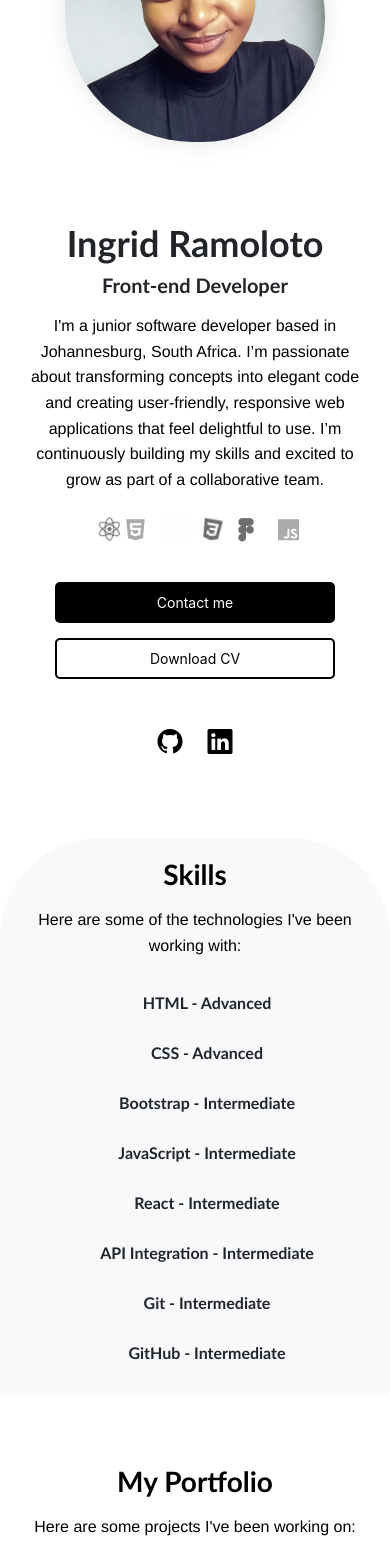
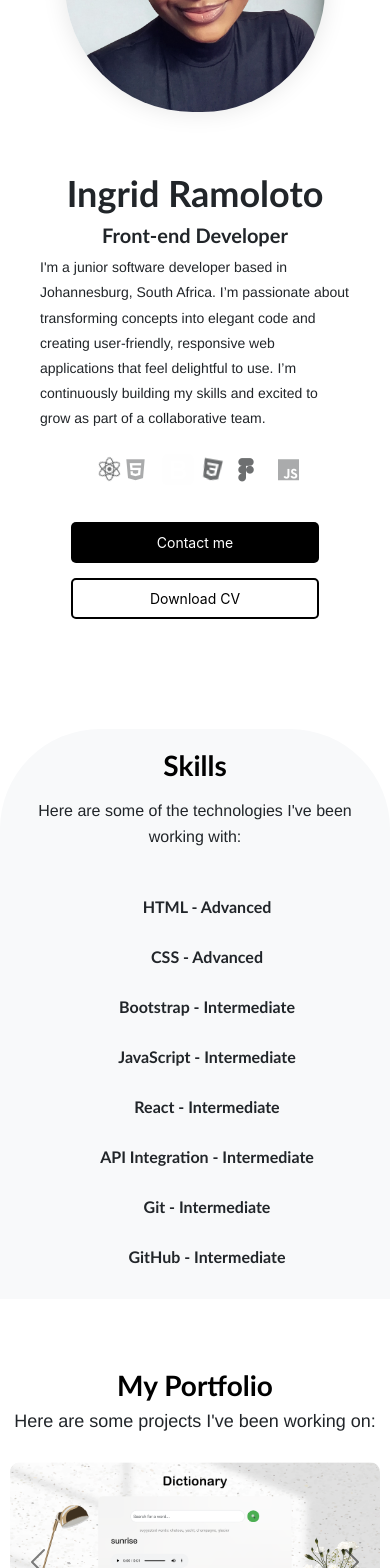
Before and after one commit to KayRams/ingrid-ramoloto-portfolio, a React (Create React App) app in the folder my-app/: page / in a window 390 px wide. Shown: the part 260-1828 px from the top of the page. Built offline with nearby package versions, Linux system fonts and the light colour scheme; some icons are missing.

Commit message:
some fixes

```diff
--- a/my-app/src/About.css
+++ b/my-app/src/About.css
@@ -19,6 +19,7 @@ p {
   font-size: 16.5px;
   font-family: Helvetica, sans-serif;
   line-height: 2;
+  text-align: left !important;
 }
 
 .social-icons {
@@ -105,8 +106,7 @@ p {
 
 @media (max-width: 576px) {
   .info {
-    margin-top: 60px !important;
-    padding: 20px;
+    margin-top: 20px !important;
   }
 
   h1 {
@@ -174,8 +174,19 @@ p {
   }
 
   .home__img {
-    margin-top: 30px !important;
+    margin-top: 0px !important;
     width: 260px !important;
     height: 260px !important;
   }
 }
+
+@media (max-width: 820px) {
+  p {
+    text-align: left !important;
+  }
+
+  .social-icons {
+    margin-top: 10px !important;
+    display: none;
+  }
+}
--- a/my-app/src/Portfolio.css
+++ b/my-app/src/Portfolio.css
@@ -6,8 +6,13 @@ h2 {
   color: black;
   text-align: center;
 }
+h5 {
+  font-family: Helvetica, sans-serif;
+  text-align: center;
+  font-size: 18px;
+}
 
-p {
+h6 {
   color: black;
   font-size: 16px;
   font-family: Helvetica, sans-serif;
--- a/my-app/src/Portfolio.js
+++ b/my-app/src/Portfolio.js
@@ -13,7 +13,7 @@ export default function Portfolio() {
     <section id="My Portfolio" className="portfolio-section">
       <div className="portfolio">
         <h2>My Portfolio</h2>
-        <p>Here are some projects I've been working on:</p>
+        <h5>Here are some projects I've been working on:</h5>
         <div
           id="carouselExampleDarkAutoplaying"
           class="carousel carousel-dark slide"
@@ -33,7 +33,7 @@ export default function Portfolio() {
                 />
               </a>
               <div class="carousel-caption d-none d-md-block">
-                <p>Built with React</p>
+                <h6>Built with React</h6>
                 <button className="btn btn-dark">
                   <a
                     href="https://reactdictionaryappjc.netlify.app/"
@@ -58,7 +58,7 @@ export default function Portfolio() {
                 />
               </a>
               <div class="carousel-caption d-none d-md-block">
-                <p>Built with React</p>
+                <h6>Built with React</h6>
                 <button className="btn btn-dark">
                   <a
                     href="https://react-weather-app19.netlify.app/"
@@ -83,7 +83,7 @@ export default function Portfolio() {
                 />
               </a>
               <div class="carousel-caption d-none d-md-block">
-                <p>Built with Html, Css and Javascript</p>
+                <h6>Built with Html, Css and Javascript</h6>
                 <button className="btn btn-dark">
                   <a
                     href="https://recipe-generator-ai-0903.netlify.app/"
@@ -108,7 +108,7 @@ export default function Portfolio() {
                 />
               </a>
               <div class="carousel-caption d-none d-md-block">
-                <p>Built with Html, Css and Vanilla Javascript</p>
+                <h6>Built with Html, Css and Vanilla Javascript</h6>
                 <button className="btn btn-dark">
                   <a
                     href="https://rain-354d97.netlify.app/"
@@ -133,7 +133,7 @@ export default function Portfolio() {
                 />
               </a>
               <div class="carousel-caption d-none d-md-block">
-                <p>Built with Html, Css and Bootstrap</p>
+                <h6>Built with Html, Css and Bootstrap</h6>
                 <button className="btn btn-dark">
                   <a
                     href="https://inquisitive-sawine-bc78b5.netlify.app/"
@@ -158,7 +158,7 @@ export default function Portfolio() {
                 />
               </a>
               <div class="carousel-caption d-none d-md-block">
-                <p>Built with Html and Css</p>
+                <h6>Built with Html and Css</h6>
                 <button className="btn btn-dark">
                   <a
                     href="https://mountainbikingtrails.netlify.app/"
--- a/my-app/src/Skills.css
+++ b/my-app/src/Skills.css
@@ -16,11 +16,13 @@ h2 {
   font-family: Optima, sans-serif;
 }
 
-p {
-  font-size: 16px;
+h4 {
+  font-size: 18px;
   font-family: Helvetica, sans-serif;
   line-height: 1.6;
   margin-top: 16px;
+  margin-bottom: 30px;
+  text-align: center;
 }
 
 .skill-title {
@@ -43,9 +45,8 @@ p {
     padding: 20px;
   }
 
-  p {
+  h4 {
     font-size: 16px;
-    text-align: center !important;
   }
 
   h2 {
@@ -56,3 +57,13 @@ p {
     font-size: 16px;
   }
 }
+
+@media (max-width: 820px) {
+  .skill-section {
+    margin-top: 80px !important;
+  }
+  h4 {
+    font-size: 16px;
+    text-align: center !important;
+  }
+}
--- a/my-app/src/Skills.js
+++ b/my-app/src/Skills.js
@@ -9,9 +9,7 @@ export default function Skills() {
           <div className="row">
             <div className="col-lg-12 text-center">
               <h2 className="section-title">Skills</h2>
-              <p className="subtitle">
-                Here are some of the technologies I've been working with:
-              </p>
+              <h4>Here are some of the technologies I've been working with:</h4>
             </div>
           </div>
           <div className="row skills-list">
```
